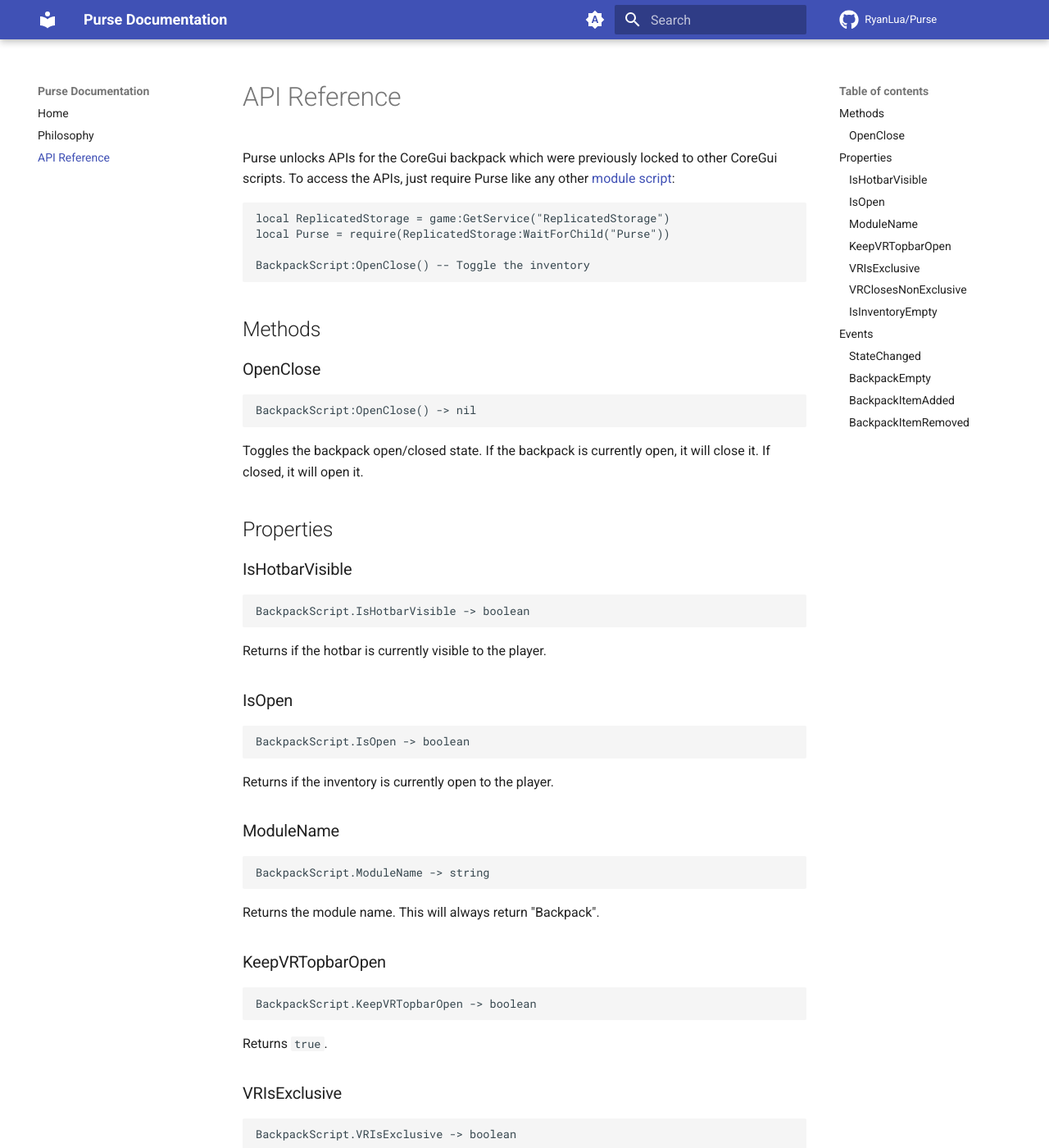
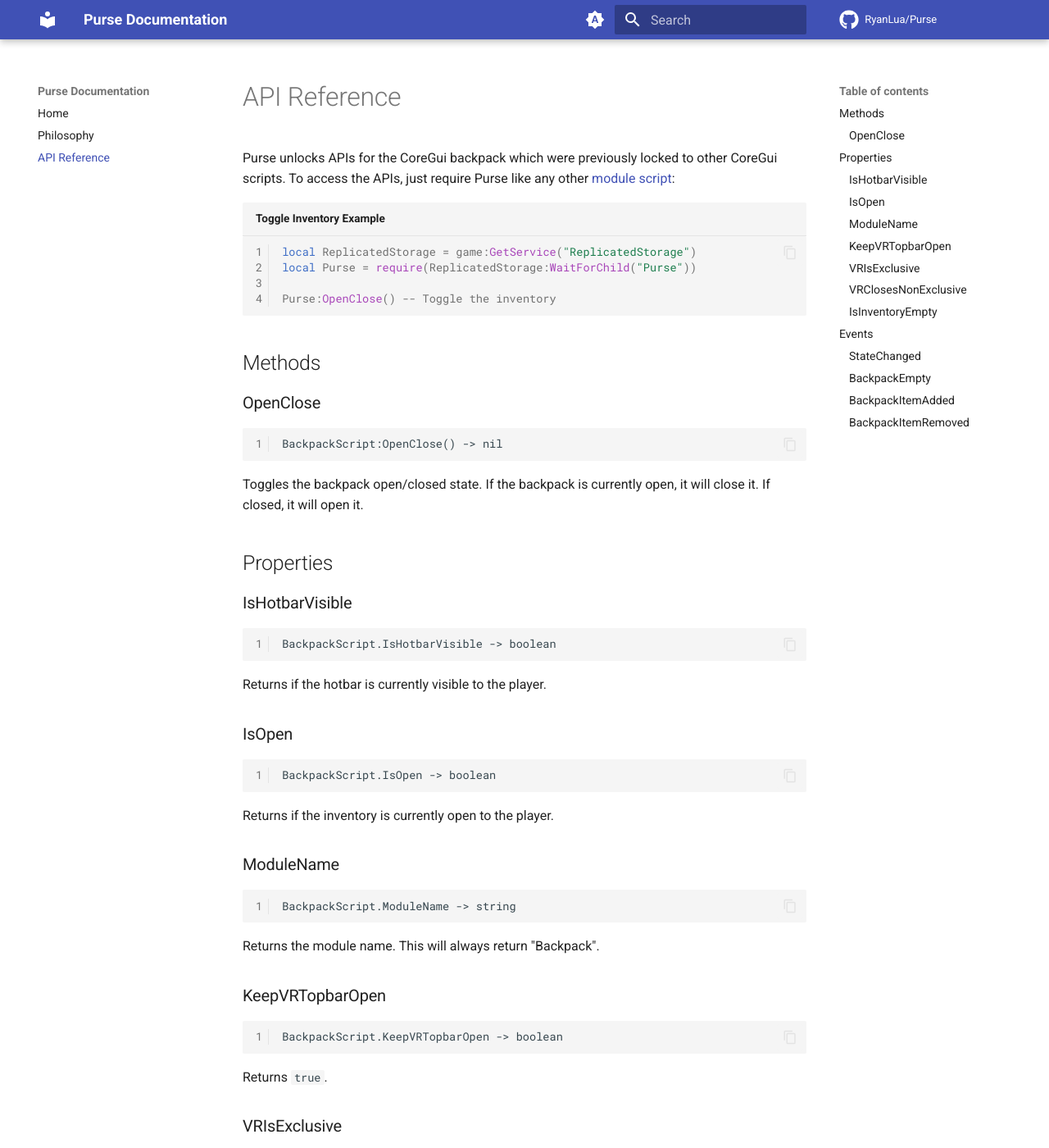
Before and after one commit to RyanLua/Purse, an MkDocs documentation site: the page built from docs/api-reference.md, in a window 1280 px wide and 1400 px high. Shown: the whole window at 82% size. Built offline with MkDocs 1.6.1 and Material for MkDocs 9.7.7, drawn with Linux system fonts in a browser that asks for light colours; comment, search, counter and statistics services are not loaded; some of the changed text lies outside the part shown.

Commit message:
Improve codeblocks implementation
Signed-off-by: GitHub <noreply@github.com>

````diff
--- a/docs/api-reference.md
+++ b/docs/api-reference.md
@@ -1,10 +1,10 @@
 Purse unlocks APIs for the CoreGui backpack which were previously locked to other CoreGui scripts. To access the APIs, just require Purse like any other [module script](https://create.roblox.com/docs/reference/engine/classes/ModuleScript):
 
-```lua
+```luau title="Toggle Inventory Example"
 local ReplicatedStorage = game:GetService("ReplicatedStorage")
 local Purse = require(ReplicatedStorage:WaitForChild("Purse"))
 
-BackpackScript:OpenClose() -- Toggle the inventory
+Purse:OpenClose() -- Toggle the inventory
 ```
 
 ## Methods
--- a/mkdocs.yml
+++ b/mkdocs.yml
@@ -8,8 +8,7 @@
 theme:
   name: material
   features:
-    - navigation.top
-    - navigation.footer
+    - content.code.copy
   palette:
     - media: "(prefers-color-scheme)"
       toggle:
@@ -40,6 +39,11 @@
       link: https://discord.gg/N2KEnHzrsW
       name: Discord
 
+markdown_extensions:
+  - pymdownx.highlight:
+      linenums: true
+  - pymdownx.superfences
+
 nav:
   - Home: index.md
   - Philosophy: philosophy.md
````
